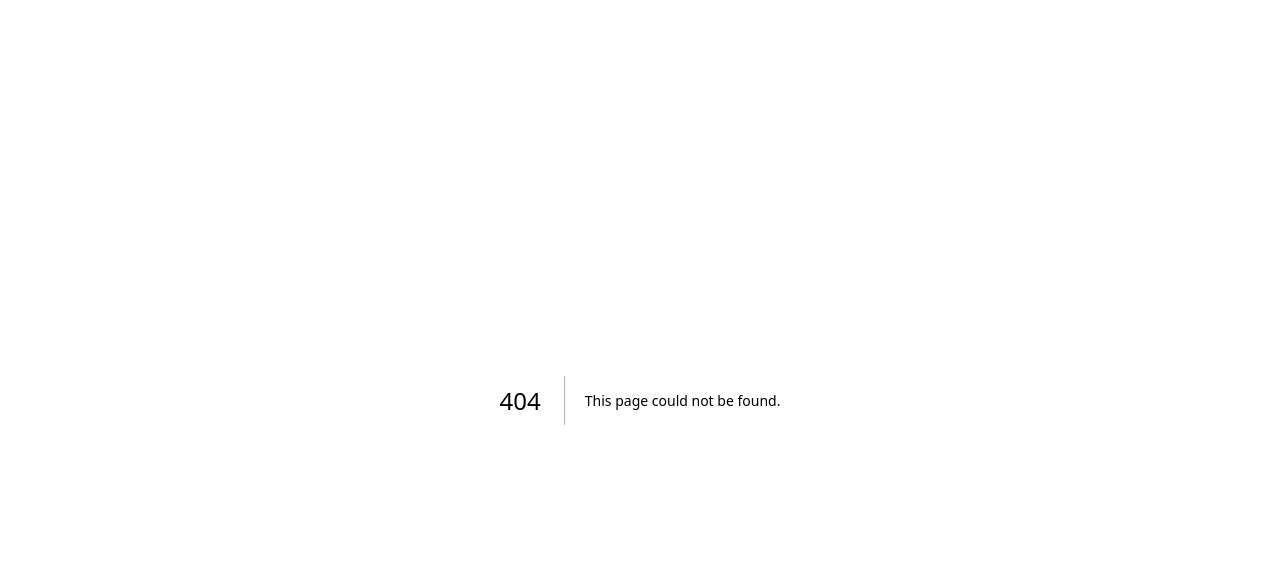
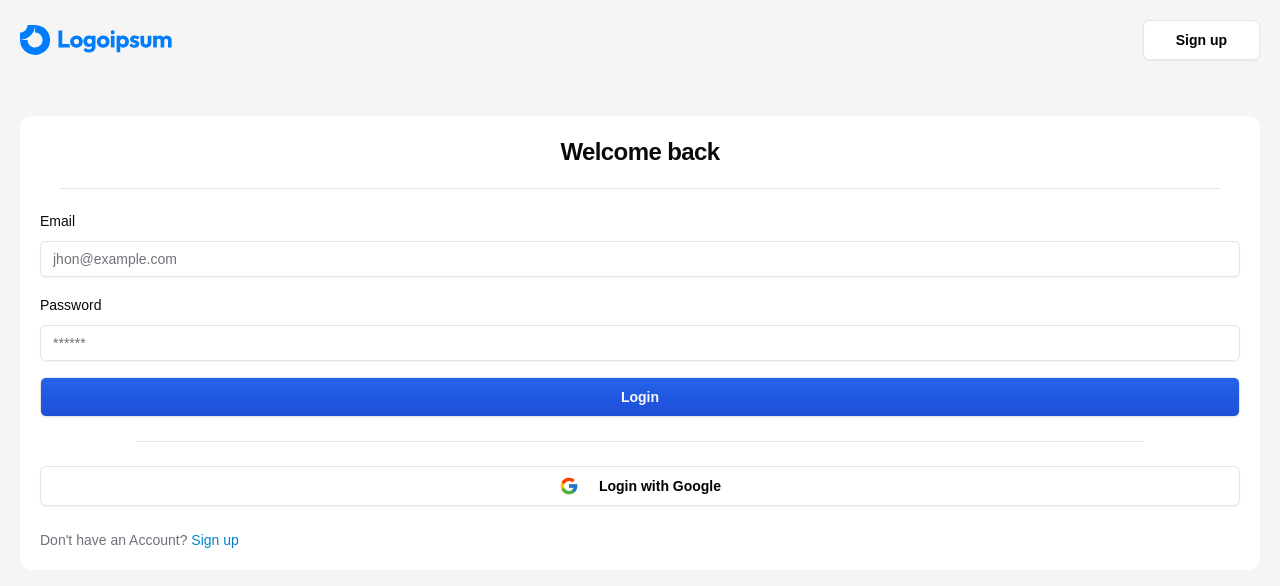
Before and after one commit to typpt/jira-clone, a Next.js app: page /sign-in in a window 1280 px wide. Before the commit this address had no page. Shown: the top 586 px of the page. Built offline with nearby package versions, Linux system fonts and the light colour scheme.

Commit message:
feat(sign-in): create a login page

```diff
--- a/package.json
+++ b/package.json
@@ -21,6 +21,7 @@
     "react": "^18",
     "react-dom": "^18",
     "react-hook-form": "^7.53.1",
+    "react-icons": "^5.3.0",
     "tailwind-merge": "^2.5.4",
     "tailwindcss-animate": "^1.0.7",
     "zod": "^3.23.8"
--- /dev/null
+++ b/src/app/(auth)/sign-in/page.tsx
@@ -0,0 +1,5 @@
+import SignInCard from '@/features/auth/components/sign-in-card';
+
+export default function SignInPage() {
+  return <SignInCard />;
+}
--- /dev/null
+++ b/src/features/auth/components/sign-in-card.tsx
@@ -0,0 +1,117 @@
+'use client';
+
+import { useForm } from 'react-hook-form';
+import { zodResolver } from '@hookform/resolvers/zod';
+import { loginSchema, SignIn } from '../schema/login-schema';
+
+import { FcGoogle } from 'react-icons/fc';
+
+import { Card, CardContent, CardHeader, CardTitle } from '@/components/ui/card';
+import {
+  Form,
+  FormControl,
+  FormField,
+  FormItem,
+  FormLabel,
+  FormMessage,
+} from '@/components/ui/form';
+import { Separator } from '@/components/ui/separator';
+import { Input } from '@/components/ui/input';
+import { Button } from '@/components/ui/button';
+import Link from 'next/link';
+
+export default function SignInCard() {
+  const form = useForm<SignIn>({
+    mode: 'all',
+    resolver: zodResolver(loginSchema),
+    defaultValues: {
+      email: '',
+      password: '',
+    },
+  });
+
+  function onSubmit(values: SignIn) {
+    console.log(values);
+  }
+
+  return (
+    <Card className='h-full w-full shadow-none border-none'>
+      <CardHeader className='text-center p-5'>
+        <CardTitle className='text-2xl'>Welcome back</CardTitle>
+      </CardHeader>
+      <div className='px-10'>
+        <Separator />
+      </div>
+      <CardContent className='p-5 space-y-6'>
+        <Form {...form}>
+          <form onSubmit={form.handleSubmit(onSubmit)} className='space-y-4'>
+            <FormField
+              control={form.control}
+              name='email'
+              render={({ field }) => (
+                <FormItem>
+                  <FormLabel>Email</FormLabel>
+                  <FormControl>
+                    <Input
+                      type='email'
+                      placeholder='jhon@example.com'
+                      disabled={false}
+                      {...field}
+                    />
+                  </FormControl>
+                  <FormMessage />
+                </FormItem>
+              )}
+            />
+            <FormField
+              control={form.control}
+              name='password'
+              render={({ field }) => (
+                <FormItem>
+                  <FormLabel>Password</FormLabel>
+                  <FormControl>
+                    <Input
+                      type='password'
+                      placeholder='******'
+                      disabled={false}
+                      {...field}
+                    />
+                  </FormControl>
+                  <FormMessage />
+                </FormItem>
+              )}
+            />
+
+            <Button type='submit' disabled={false} size='lg' className='w-full'>
+              Login
+            </Button>
+          </form>
+
+          <div className='mx-24'>
+            <Separator />
+          </div>
+
+          <Button
+            type='button'
+            variant='secondary'
+            size='lg'
+            disabled={false}
+            className='w-full flex items-center gap-x-5'
+          >
+            <FcGoogle size={20} />
+            <span>Login with Google</span>
+          </Button>
+
+          <p className='text-sm'>
+            <span className='text-muted-foreground'>
+              Don&apos;t have an Account?
+            </span>{' '}
+            <Link href='/sign-up' className='text-sky-600 hover:underline'>
+              Sign up
+            </Link>
+          </p>
+        </Form>
+      </CardContent>
+    </Card>
+  );
+}
--- /dev/null
+++ b/src/features/auth/schema/login-schema.ts
@@ -0,0 +1,11 @@
+import * as z from 'zod';
+
+export const loginSchema = z.object({
+  email: z
+    .string()
+    .email()
+    .transform((value) => value.toLowerCase()),
+  password: z.string().min(6).trim(),
+});
+
+export type SignIn = z.infer<typeof loginSchema>;
```
Also changed, not shown: 1 other file (tests, documents, lock files or other folders).
